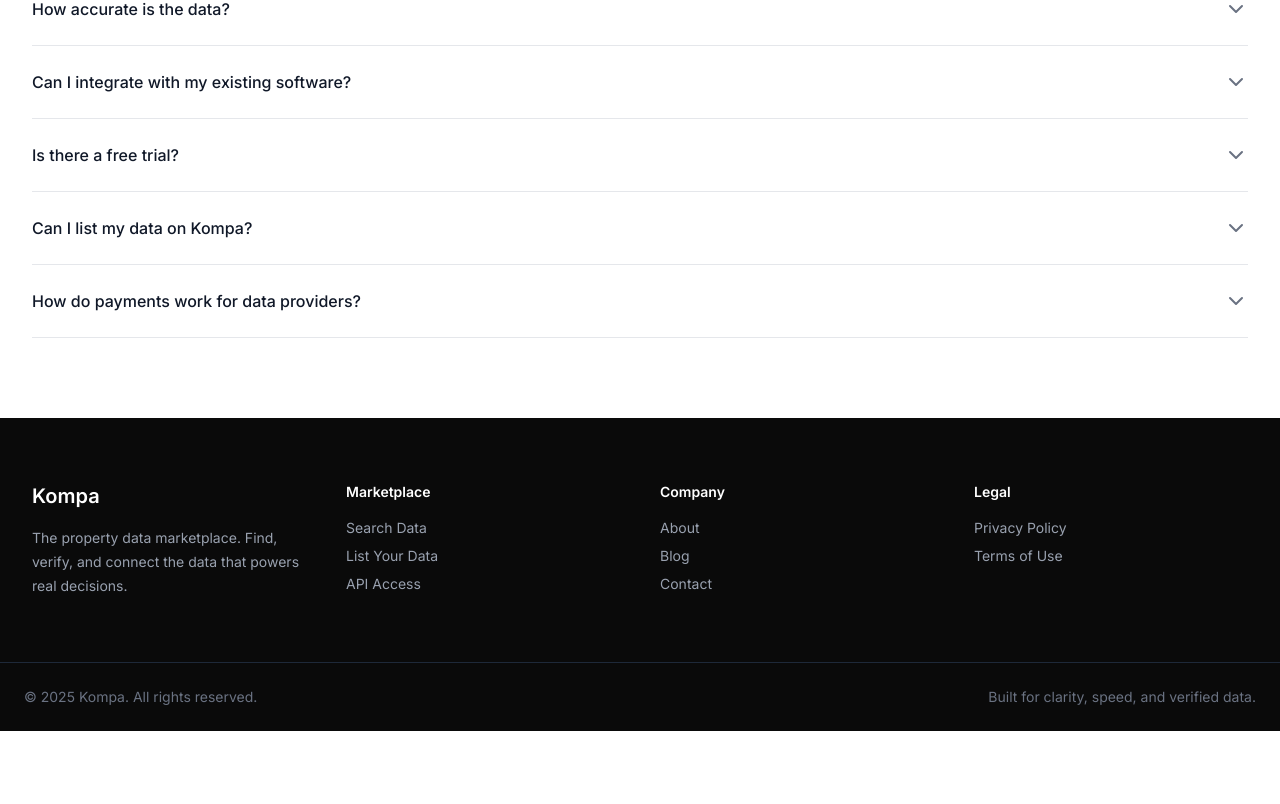
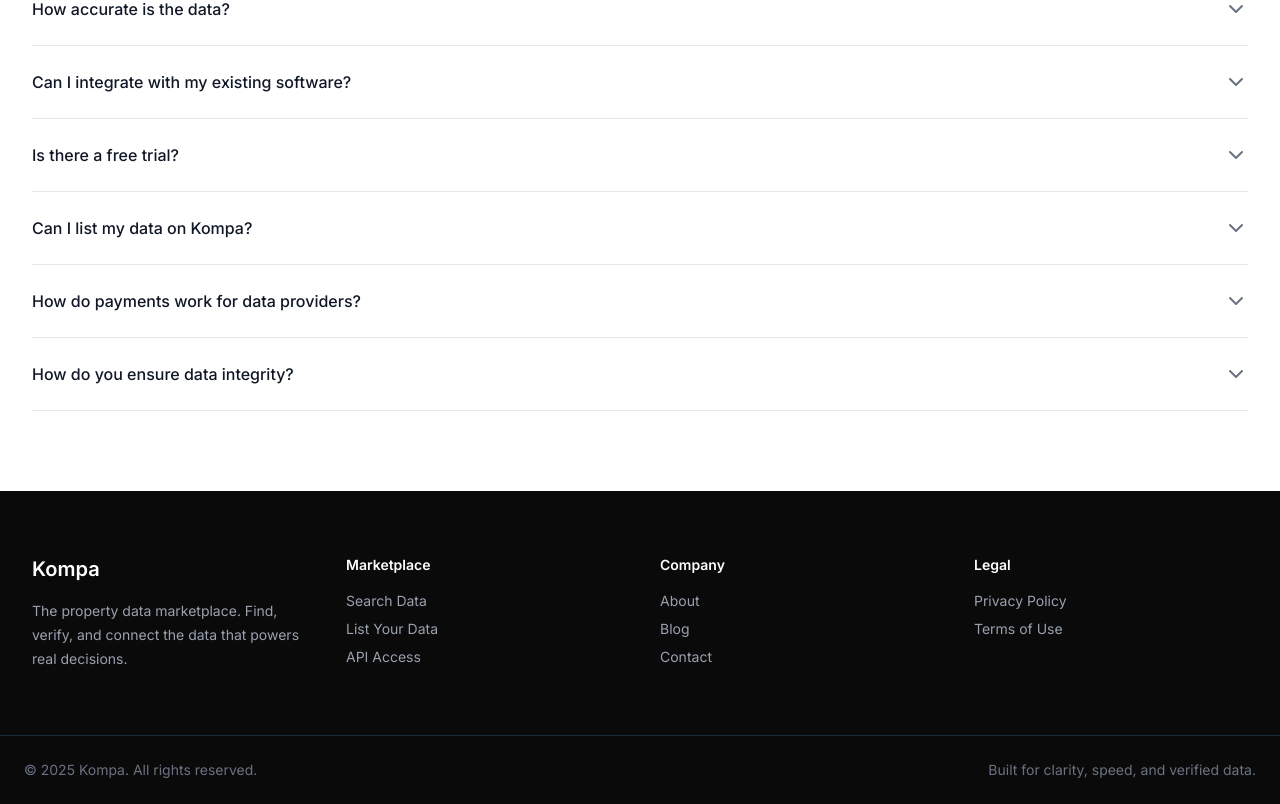
Before and after one commit to 0papi/kompa, a Next.js app in the folder web/: page / in a window 1280 px wide. Shown: the part 5242-6046 px from the top of the page. Before the commit the page ends 5973 px from the top, so only its background shows below. Built offline with nearby package versions, Linux system fonts and the light colour scheme.

Commit message:
chore:faq update

```diff
--- a/web/src/components/sections/faq.tsx
+++ b/web/src/components/sections/faq.tsx
@@ -33,6 +33,11 @@
     question: "How do payments work for data providers?",
     answer:
       "Kompa operates on a commission-based model. For every sale made through the marketplace, we deduct a 30% platform fee to cover operations, security, and distribution — and you receive the remaining 70% directly.",
+  },
+  {
+    question: "How do you ensure data integrity?",
+    answer:
+      "Before a report is listed we check it against international and local standards to ensure compliance with the rules",
   },
 ]
 
```
